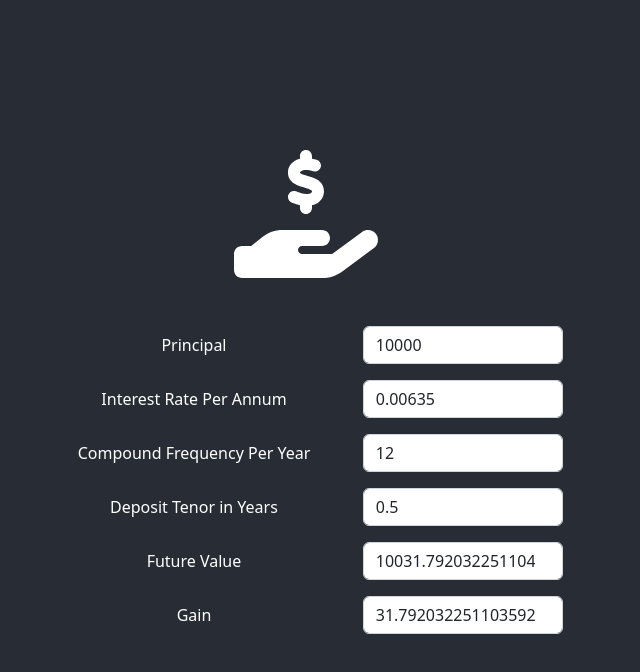
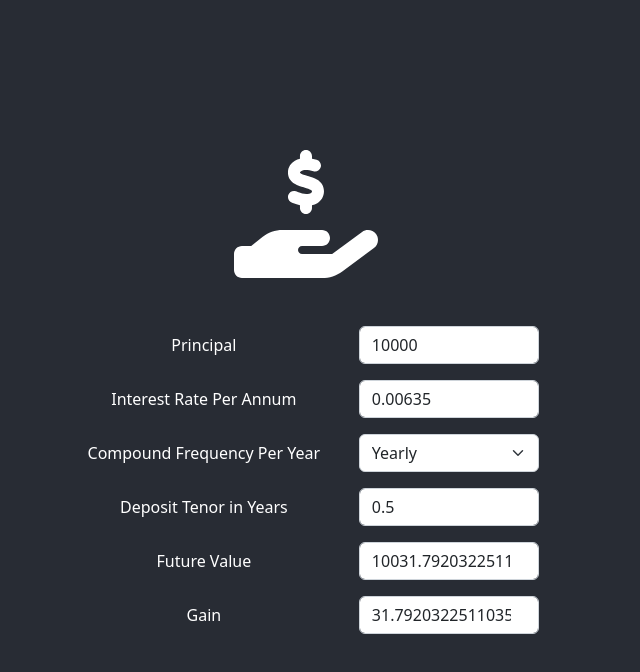
Before and after one commit to BigRiceEater/compound-interest-calculator, a React (Create React App) app: page / in a window 1280 px wide. Shown: the top 672 px of the page, without its empty margins (334-974 px from the left). Built offline with nearby package versions, Linux system fonts and the light colour scheme.

Commit message:
Add SelectField for Compound input

```diff
--- a/src/App.js
+++ b/src/App.js
@@ -28,6 +28,18 @@ const TextField = (props) => (
       readOnly={props.readOnly ? true : false}
       onChange={props.onChange}
     />
+  </InputField>
+);
+
+const SelectField = ({ label, options }) => (
+  <InputField label={label}>
+    <Form.Select>
+      {options.map(({ label, value }) => (
+        <option key={`${label}-${value}`} value={value}>
+          {label}
+        </option>
+      ))}
+    </Form.Select>
   </InputField>
 );
 
@@ -81,9 +93,14 @@ function App() {
           value={interestRatePerAnnum}
           onChange={(evt) => setInterestRatePerAnnum(evt.target.value)}
         />
-        <TextField
+        <SelectField
           label="Compound Frequency Per Year"
-          value={compoundFrequencyPerYear}
+          options={[
+            { label: "Yearly", value: 1 },
+            { label: "Monthly", value: 12 },
+            { label: "Weekly", value: 52 },
+            { label: "Daily", value: 365 },
+          ]}
           onChange={(evt) => setCompoundFrequencyPerYear(evt.target.value)}
         />
         <TextField
```
